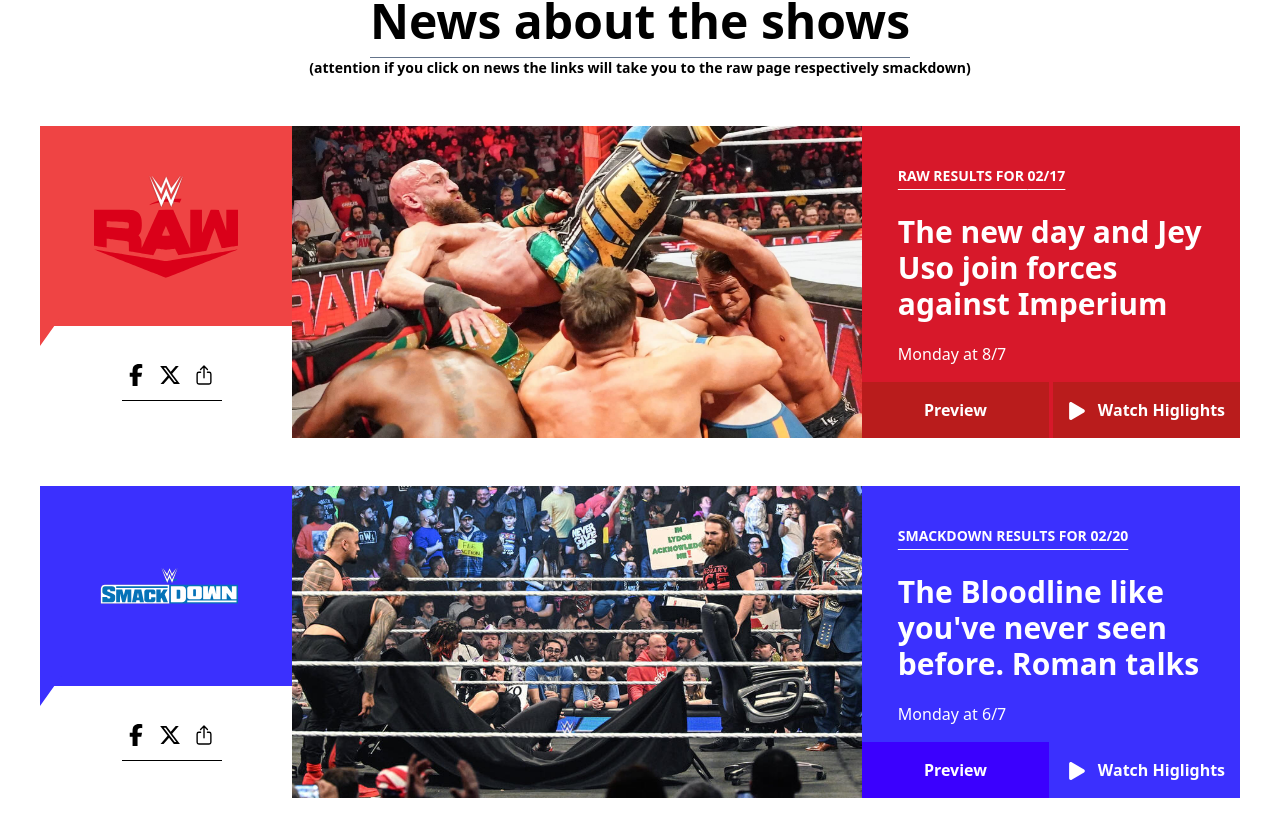
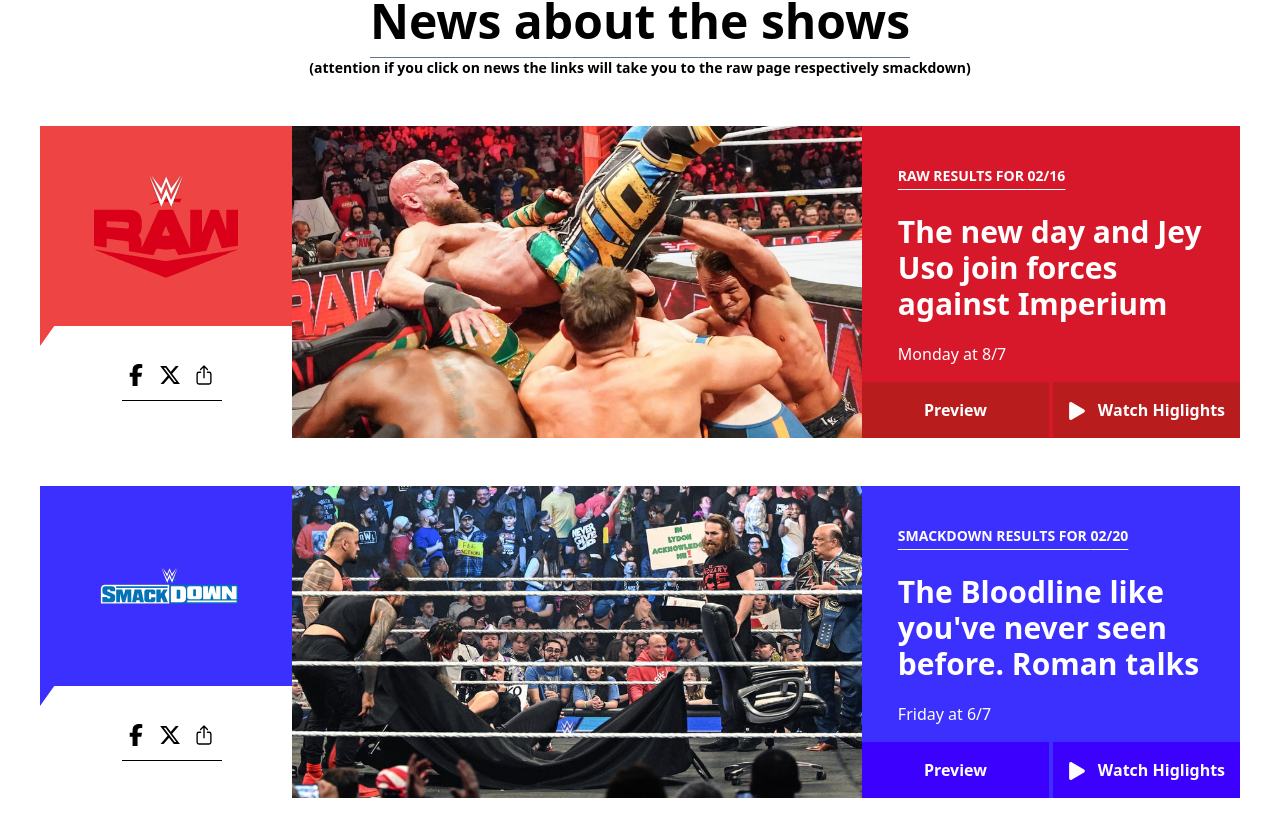
Before and after one commit to ClaudiuuAdr/about-wrestling, a React (Vite) app: page / in a window 1280 px wide. Shown: the part 933-1751 px from the top of the page. Built offline with nearby package versions, Linux system fonts and the light colour scheme.

Commit message:
full homepage done

```diff
--- a/src/Components/News.jsx
+++ b/src/Components/News.jsx
@@ -5,6 +5,7 @@
 import { IoShareOutline } from "react-icons/io5";
 import { FaPlay } from "react-icons/fa";
 import { FaXTwitter, FaFacebookF } from "react-icons/fa6";
+import { Link } from "react-router-dom";
 
 function Grind() {
   return (
@@ -35,6 +36,7 @@
           </div>
 
           <div className="bg-[#d7182a] lgg:relative lgg:flex">
+            <Link to="/raw">
               <div>
                 <img
                   src={news.img}
@@ -42,6 +44,7 @@
                   className="lgg:aspect-video lgg:h-[312px] lgg:w-[678px]"
                 />
               </div>
+            </Link>
             <div className="relative lgg:w-[450px]">
               <h2 className="mx-5 py-5 text-sm font-bold text-white underline underline-offset-8 lgg:mt-6 lgg:p-4 ">
                 RAW RESULTS FOR {news.date}
@@ -53,13 +56,16 @@
               />
               <div className="relative">
                 <div className="relative">
+                  <Link to="/raw">
                     <h3 className="mx-5 text-3xl font-bold text-white lgg:ml-9 lgg:mt-3">
                       {news.title}
                     </h3>
+                  </Link>
                   <p className="mx-5 pb-4 pt-2 text-white lgg:ml-9 lgg:mt-3">
                     Monday at {news.hour}
                   </p>
                 </div>
+                <Link to="/raw">
                   <div className="flex justify-between gap-1 align-middle ">
                     <button className="w-full cursor-pointer bg-red-700 py-4 font-bold text-white duration-300 ease-in-out hover:bg-red-500 ">
                       Preview
@@ -71,6 +77,7 @@
                       Watch Higlights
                     </button>
                   </div>
+                </Link>
               </div>
             </div>
           </div>
@@ -106,6 +113,7 @@
           </div>
 
           <div className="bg-[#3b30fe]  lgg:relative lgg:flex">
+            <Link to="/smackdown">
               <div>
                 <img
                   src={news.img}
@@ -113,6 +121,7 @@
                   className="lgg:aspect-video lgg:h-[312px] lgg:w-[678px]"
                 />
               </div>
+            </Link>
             <div className="relative lgg:w-[450px]">
               <h2 className="mx-5 py-5 text-sm font-bold text-white underline underline-offset-8 lgg:mt-6 lgg:p-4 ">
                 SMACKDOWN RESULTS FOR {news.date}
@@ -124,24 +133,28 @@
               />
               <div className="relative">
                 <div className="relative">
+                  <Link to="/smackdown">
                     <h3 className="mx-5 text-3xl font-bold text-white lgg:ml-9 lgg:mt-3">
                       {news.title}
                     </h3>
+                  </Link>
                   <p className="mx-5 pb-4 pt-2 text-white lgg:ml-9 lgg:mt-3">
-                    Monday at {news.hour}
+                    Friday at {news.hour}
                   </p>
                 </div>
+                <Link to="/smackdown">
                   <div className=" flex justify-between gap-1 align-middle  ">
                     <button className="w-full cursor-pointer bg-[#3b00fe] py-4 font-bold text-white duration-300 ease-in-out hover:bg-[#3b70fe] ">
                       Preview
                     </button>
-                  <button className="flex w-full cursor-pointer justify-center gap-3 bg-[#3b300fe] py-4 align-middle font-bold text-white duration-300 ease-in-out hover:bg-[#3b70fe]">
+                    <button className="flex w-full cursor-pointer justify-center gap-3 bg-[#3b00fe] py-4 align-middle font-bold text-white duration-300 ease-in-out hover:bg-[#3b70fe]">
                       <span className="mt-1">
                         <FaPlay color="white" size={18} />
                       </span>
                       Watch Higlights
                     </button>
                   </div>
+                </Link>
               </div>
             </div>
           </div>
--- a/src/date.js
+++ b/src/date.js
@@ -387,7 +387,7 @@
 export const rwnws = [
   {
     id: 1,
-    date: "02/17",
+    date: "02/16",
     title: "The new day and Jey Uso join forces against Imperium",
     img: "../src/assets/meci.jpg",
     hour: "8/7",
```
Lines whose indentation alone changed are shown as unchanged.
